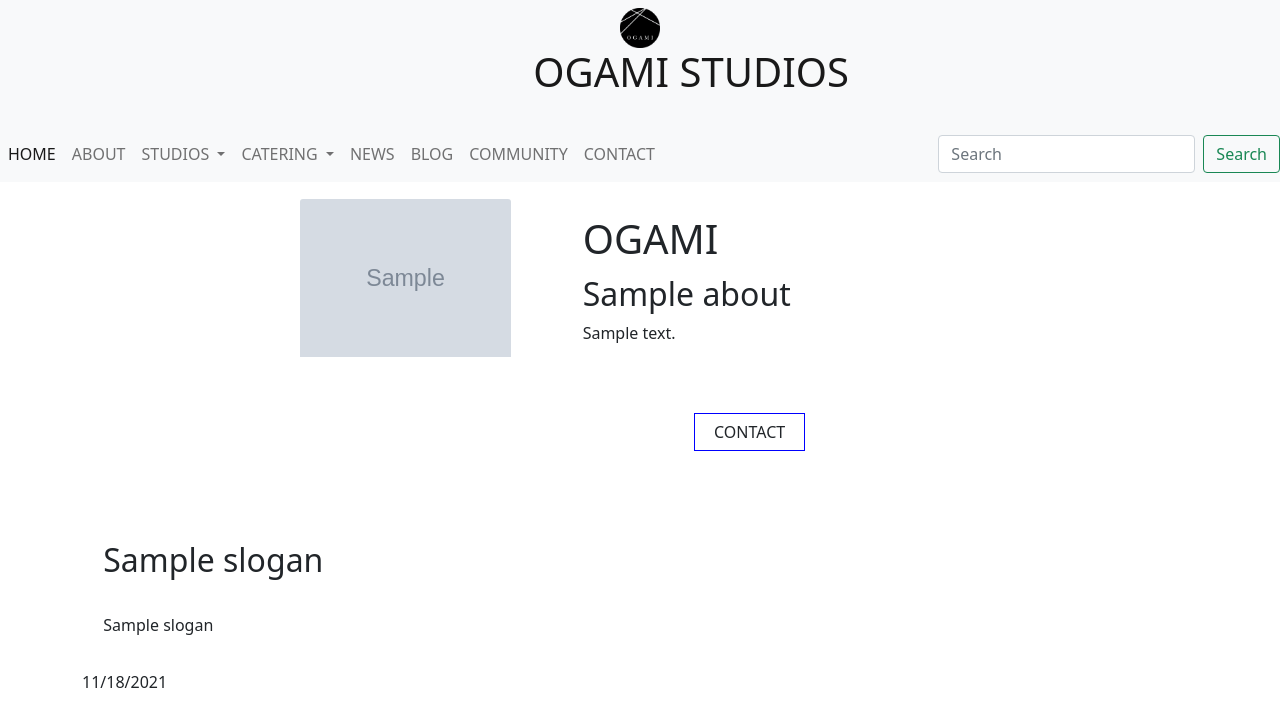
After one commit to eddyRAJA/ogami-studios-1, a Symfony app: template templates/front/about.html.twig in a window 1280 px wide. The commit adds this page. Shown: the top 727 px of the page. Run offline with Twig, Linux system fonts and the light colour scheme; the template is opened without the code that fills it: most values are stand-ins (such as "Sample title", 1, 10 or a date in 2020); grey boxes marked "Sample" are stand-in pictures; style sheets or scripts are compiled from the project's sources; some libraries are stand-ins or nearby versions.

Commit message:
mise en place d'un debut de la home

```diff
--- a/assets/styles/app.scss
+++ b/assets/styles/app.scss
@@ -1,3 +1,3 @@
 body {
-    background-color: rgb(165, 163, 163);
+    background-color: #fff;
 }
--- a/templates/_navbar.html.twig
+++ b/templates/_navbar.html.twig
@@ -18,10 +18,10 @@
 		<div class="collapse navbar-collapse" id="navbarSupportedContent">
 			<ul class="navbar-nav me-auto mb-0 mb-lg-0 ">
 				<li class="nav-item ">
-					<a class="nav-link active " aria-current="page" href="#">HOME</a>
+					<a class="nav-link active " aria-current="page" href="{{path('home')}}">HOME</a>
 				</li>
 				<li class="nav-item">
-					<a class="nav-link" href="#">ABOUT</a>
+					<a class="nav-link" href="{{path('about')}}">ABOUT</a>
 				</li>
 				<li class="nav-item dropdown">
 					<a class="nav-link dropdown-toggle" href="#" id="navbarDropdown" role="button" data-bs-toggle="dropdown" aria-expanded="false">
--- /dev/null
+++ b/templates/front/about.html.twig
@@ -0,0 +1,56 @@
+{% extends 'base.html.twig' %}
+
+{% block title %}ABOUT
+{% endblock %}
+
+{% block body %}
+	{% for about in abouts %}
+		<div class="container d-flex justify-content-around lg-12">
+			<div class="box card m-3 border-white">
+				<div class="row">
+					<div class="col-sm-12 col-md-12 col-lg-4">
+						<img
+						class="card-img-top" src="{{ asset(about.avatar) }}" alt="about_Ogami">
+					{# <img class="card-img-top" src="{{ vich_uploader_asset(about.avatar, 'imageFile') }}" alt="Jade Echard"> #}
+					</div>
+					<div class="col-sm-12 col-md-12 col-lg-8 d-flex align-items-center">
+						<div class="w-75 description ms-5">
+							<div class="box-header">
+								<h1 class="mt-3">OGAMI</h1>
+							</div>
+							<div class="box-border py-1">
+								<h2 class"row-sm-4 col-md-12  d-flex align-items-center">{{ about.title|raw }}</h2>
+								<p class="about_desc">{{ about.description|raw }}</p>
+							</div>
+							<div class="box-footer">
+								<div class="d-flex justify-content-center mt-5 mb-3">
+									<div class="d-grid gap-2 col-4 mx-auto">
+										<a class="btn btn-outline contact-btn" id="contact-btn" style="border-radius: 0; border-color: #0000FF;" href="#" role="button">CONTACT</a>
+									</div>
+								</div>
+							</div>
+						</div>
+					</div>
+				</div>
+			</div>
+		</div>
+        {% endfor %}
+                {% for about in abouts %}
+		<div class="box row row-col-4 m-0 p-0">
+			<div class="col-lg-4 d-flex justify-content-center">
+				<div class="card aboutcategory mt-5 border-white">
+					<div class="card-header border-white" style="background-color:white">
+						<h2 class="aboutcategoryname text-center">
+							{{ about.slogan }}
+						</h2>
+					</div>
+					<div class="card-body infocategorie">
+						<ul class="info categorie px-0">
+							{{ about.slogan }}
+						</ul>
+					</div>
+				</div>
+			</div>
+		</div>
+	{% endfor %}
+{% endblock %}
```
Also changed, not shown: src/Controller/AboutController.php (added, +26 -0 lines), templates/about/index.html.twig (added, +20 -0 lines).
